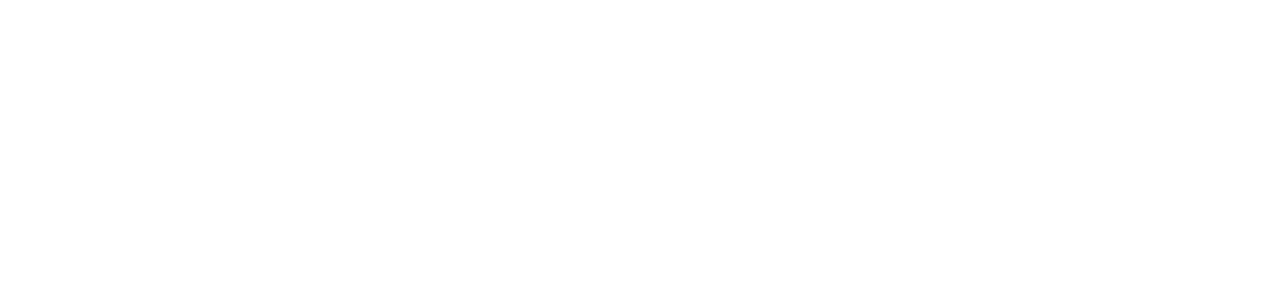
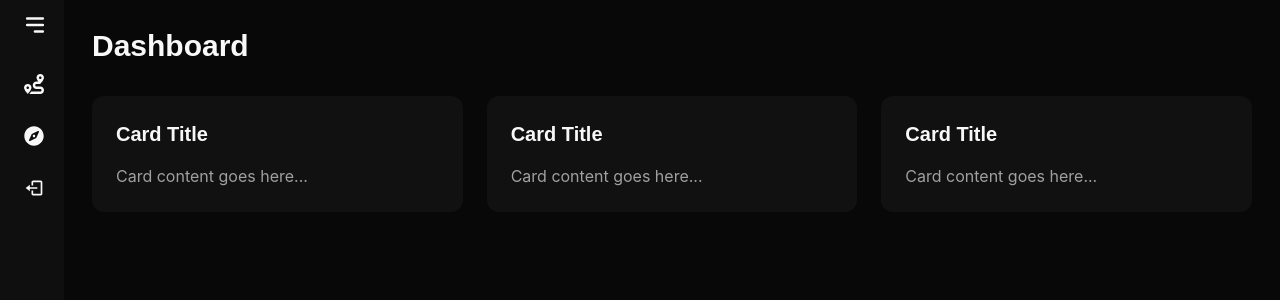
Before and after one commit to romeirofernandes/Trippeer, a React (Vite) app in the folder frontend/: page /dashboard in a window 1280 px wide. Before the commit this address had no page. Shown: the top 300 px of the page. Built offline with nearby package versions, Linux system fonts and the light colour scheme.

Commit message:
dashboard + sidebar

```diff
--- a/frontend/package.json
+++ b/frontend/package.json
@@ -15,6 +15,7 @@
     "@tailwindcss/vite": "^4.1.7",
     "react": "^19.1.0",
     "react-dom": "^19.1.0",
+    "react-icons": "^5.5.0",
     "react-router-dom": "^7.6.0",
     "tailwindcss": "^4.1.7"
   },
--- a/frontend/src/App.jsx
+++ b/frontend/src/App.jsx
@@ -1,11 +1,13 @@
 import { BrowserRouter, Route, Routes } from "react-router-dom";
 import Landing from "./pages/Landing";
+import Dashboard from "./pages/Dashboard";
 
 function App() {
   return (
     <BrowserRouter>
       <Routes>
         <Route path="/" element={<Landing />} />
+        <Route path="/dashboard" element={<Dashboard />} />
       </Routes>
     </BrowserRouter>
   );
--- /dev/null
+++ b/frontend/src/components/Sidebar.jsx
@@ -0,0 +1,92 @@
+import React, { useState } from "react";
+import { Link, useLocation } from "react-router-dom";
+import { HiMenuAlt3 } from "react-icons/hi";
+import { FaRoute, FaCompass } from "react-icons/fa";
+import { BiLogOut } from "react-icons/bi";
+
+const Sidebar = () => {
+  const [isOpen, setIsOpen] = useState(false);
+  const location = useLocation();
+
+  const navLinks = [
+    { title: "Plan Trip", path: "/plan", icon: <FaRoute size={20} /> },
+    { title: "Explore", path: "/explore", icon: <FaCompass size={20} /> },
+  ];
+
+  return (
+    <section className="flex gap-6">
+      <div
+        className={`bg-[#0F0F0F] min-h-screen ${
+          isOpen ? "w-60" : "w-16"
+        } duration-500 text-[#f8f8f8] px-4`}
+      >
+        <div className="py-3 flex justify-end">
+          <HiMenuAlt3
+            size={26}
+            className="cursor-pointer"
+            onClick={() => setIsOpen(!isOpen)}
+          />
+        </div>
+        <div className="mt-4 flex flex-col gap-4 relative">
+          {navLinks?.map((link, i) => (
+            <Link
+              to={link?.path}
+              key={i}
+              className={`${
+                location.pathname === link?.path ? "bg-[#232323]" : ""
+              } group flex items-center text-sm gap-3.5 font-medium p-2 hover:bg-[#232323] rounded-md transition-all duration-300`}
+            >
+              <div>{link?.icon}</div>
+              <h2
+                style={{
+                  transitionDelay: `${i + 3}00ms`,
+                }}
+                className={`whitespace-pre duration-500 ${
+                  !isOpen && "opacity-0 translate-x-28 overflow-hidden"
+                }`}
+              >
+                {link?.title}
+              </h2>
+              <h2
+                className={`${
+                  isOpen && "hidden"
+                } absolute left-48 bg-[#232323] font-semibold whitespace-pre text-[#f8f8f8] rounded-md drop-shadow-lg px-0 py-0 w-0 overflow-hidden group-hover:px-2 group-hover:py-1 group-hover:left-14 group-hover:duration-300 group-hover:w-fit`}
+              >
+                {link?.title}
+              </h2>
+            </Link>
+          ))}
+          <button
+            onClick={() => {
+              /* Add logout logic */
+            }}
+            className={`group flex items-center text-sm gap-3.5 font-medium p-2 hover:bg-[#232323] rounded-md mt-auto mb-8`}
+          >
+            <div>
+              <BiLogOut size={20} />
+            </div>
+            <h2
+              style={{
+                transitionDelay: "600ms",
+              }}
+              className={`whitespace-pre duration-500 ${
+                !isOpen && "opacity-0 translate-x-28 overflow-hidden"
+              }`}
+            >
+              Logout
+            </h2>
+            <h2
+              className={`${
+                isOpen && "hidden"
+              } absolute left-48 bg-[#232323] font-semibold whitespace-pre text-[#f8f8f8] rounded-md drop-shadow-lg px-0 py-0 w-0 overflow-hidden group-hover:px-2 group-hover:py-1 group-hover:left-14 group-hover:duration-300 group-hover:w-fit`}
+            >
+              Logout
+            </h2>
+          </button>
+        </div>
+      </div>
+    </section>
+  );
+};
+
+export default Sidebar;
--- /dev/null
+++ b/frontend/src/pages/Dashboard.jsx
@@ -0,0 +1,29 @@
+import React from "react";
+import Sidebar from "../components/Sidebar";
+
+const Dashboard = () => {
+  return (
+    <div className="flex bg-[#080808]">
+      <Sidebar />
+      <div className="flex-1 p-7">
+        <h1 className="text-3xl font-bold mb-8 text-[#f8f8f8]">Dashboard</h1>
+        <div className="grid grid-cols-1 md:grid-cols-2 lg:grid-cols-3 gap-6">
+          {/* Dashboard cards */}
+          {[1, 2, 3].map((_, i) => (
+            <div
+              key={i}
+              className="bg-[#111111] rounded-xl p-6 hover:bg-[#161616] transition-all duration-300"
+            >
+              <h2 className="text-xl font-semibold mb-4 text-[#f8f8f8]">
+                Card Title
+              </h2>
+              <p className="text-[#a0a0a0]">Card content goes here...</p>
+            </div>
+          ))}
+        </div>
+      </div>
+    </div>
+  );
+};
+
+export default Dashboard;
```
Also changed, not shown: 1 other file (tests, documents, lock files or other folders).
